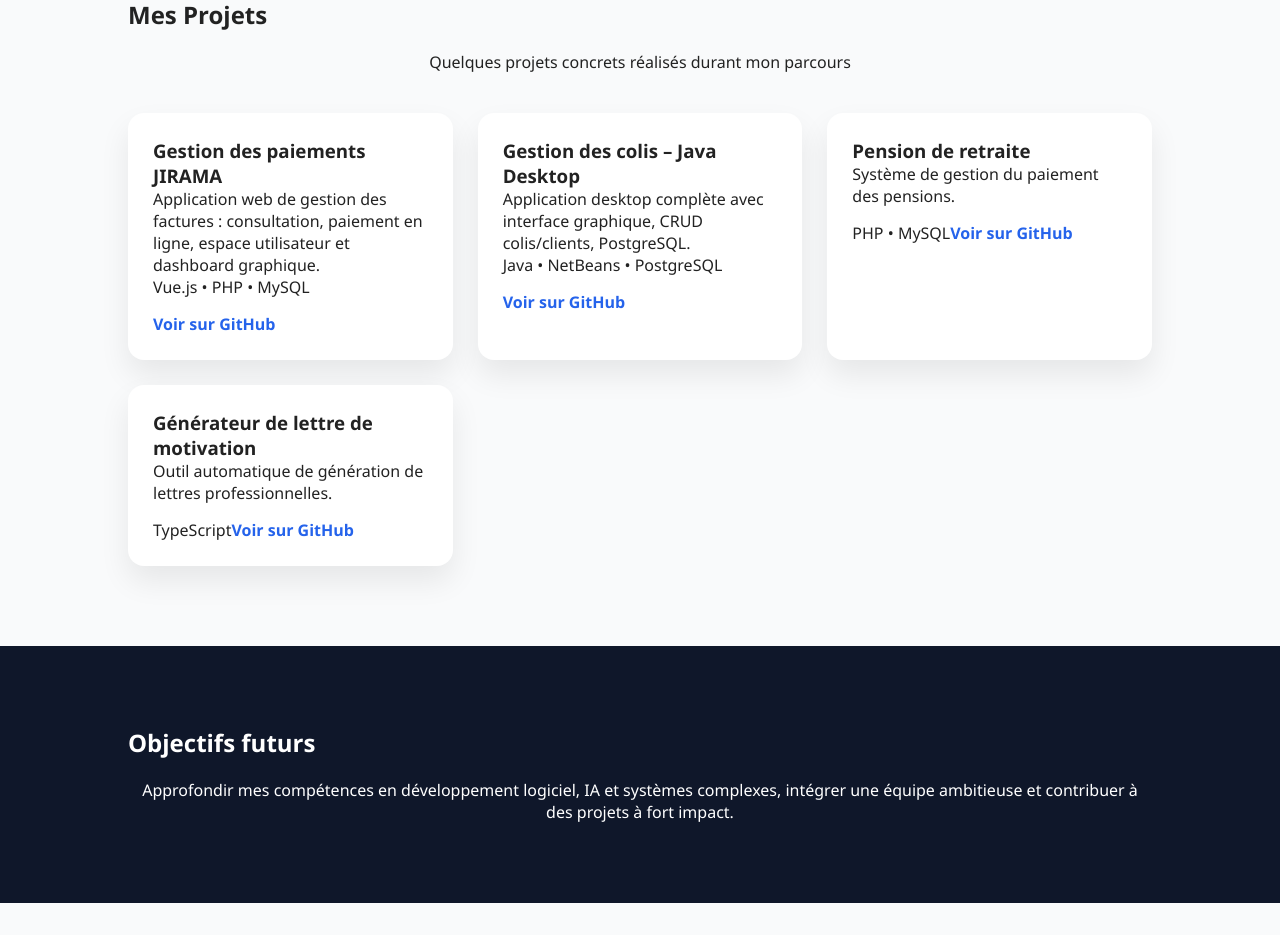
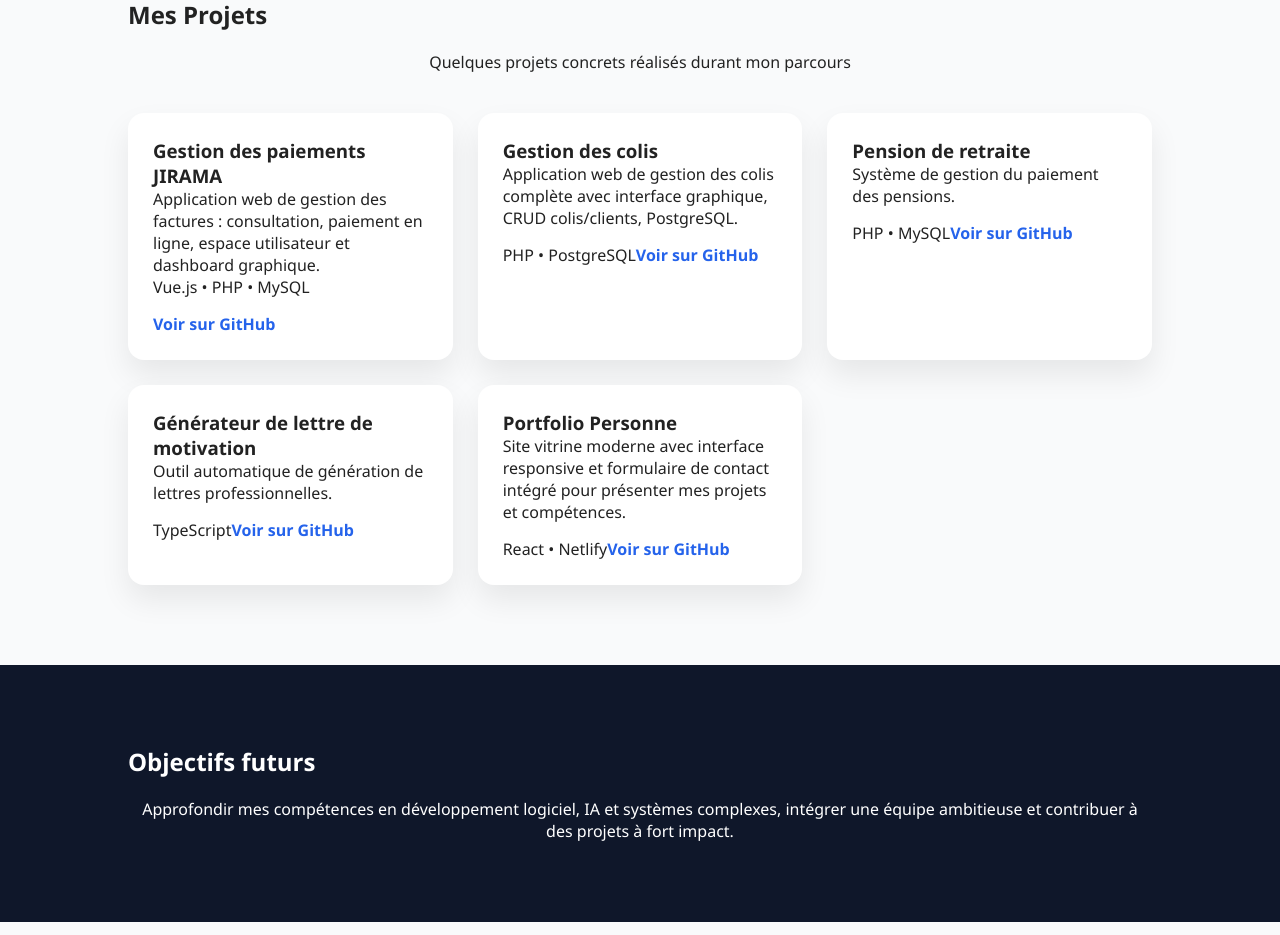
Before and after one commit to Erwing1234/Erwing-Razanakolona, a React (Vite) app: page / in a window 1280 px wide. Shown: the part 1720-2655 px from the top of the page. Built offline with nearby package versions, Linux system fonts and the light colour scheme.

Commit message:
mise a jour portfolio

```diff
--- a/src/App.jsx
+++ b/src/App.jsx
@@ -177,14 +177,14 @@ function App() {
           </div>
 
           <div className="project-card">
-            <h3>Gestion des colis – Java Desktop</h3>
+            <h3>Gestion des colis </h3>
 
             <p>
-              Application desktop complète avec interface graphique,
+              Application web de gestion des colis complète avec interface graphique,
               CRUD colis/clients, PostgreSQL.
             </p>
 
-            <span>Java • NetBeans • PostgreSQL</span>
+            <span>PHP • PostgreSQL</span>
 
             <a
               href="https://github.com/Erwing1234/gestion_colis_web"
@@ -220,6 +220,24 @@ function App() {
 
             <a
               href="https://github.com/Erwing1234/generateur_LM"
+              target="_blank"
+              rel="noopener noreferrer"
+            >
+              Voir sur GitHub
+            </a>
+          </div>
+          <div className="project-card">
+            <h3>Portfolio Personne </h3>
+
+            <p>
+            Site vitrine moderne avec interface responsive
+            et formulaire de contact intégré pour présenter mes projets et compétences.
+            </p>
+
+            <span>React •  Netlify</span>
+
+            <a
+              href="https://github.com/Erwing1234/Erwing-Razanakolona"
               target="_blank"
               rel="noopener noreferrer"
             >
```
